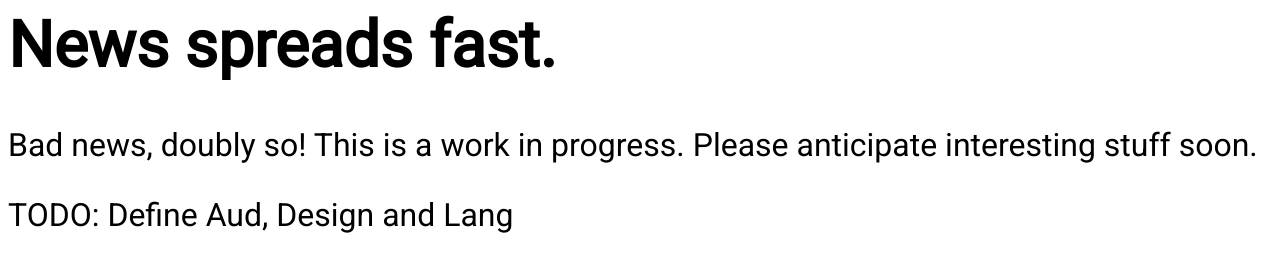
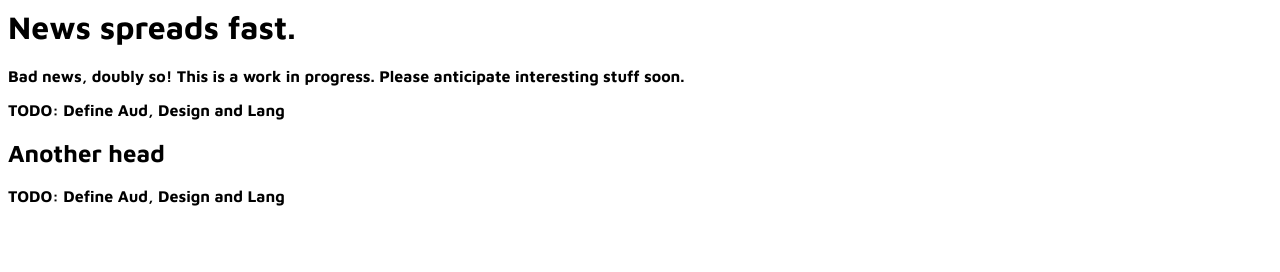
Before and after one commit to petwolfe/petwolfe.github.io, a plain HTML site: page index.html in a window 1280 px wide. Drawn offline with Linux system fonts and the light colour scheme.

Commit message:
Update index.html

```diff
--- a/index.html
+++ b/index.html
@@ -3,11 +3,11 @@
     <title>
       Petwolfe on General Hackery. Since 2007.
     </title>
-    <link rel="stylesheet" type="text/css" href="http://fonts.googleapis.com/css?family=Roboto">
+    <link rel="stylesheet" type="text/css" href="http://fonts.googleapis.com/css?family=Maven+Pro:bold">
     <style>
       body {
-        font-family: 'Roboto', sans;
-        font-size: 32px;
+        font-family: 'Maven Pro', sans;
+        font-size: 16px;
         /*text-shadow: 4px 4px 4px #aaa;*/
       }
     </style>
@@ -21,6 +21,9 @@
 
     <p>TODO: Define Aud, Design and Lang</p>
 
+<h2>Another head</h2>
+    <p>TODO: Define Aud, Design and Lang</p>
+
 
   </body>
 
```
